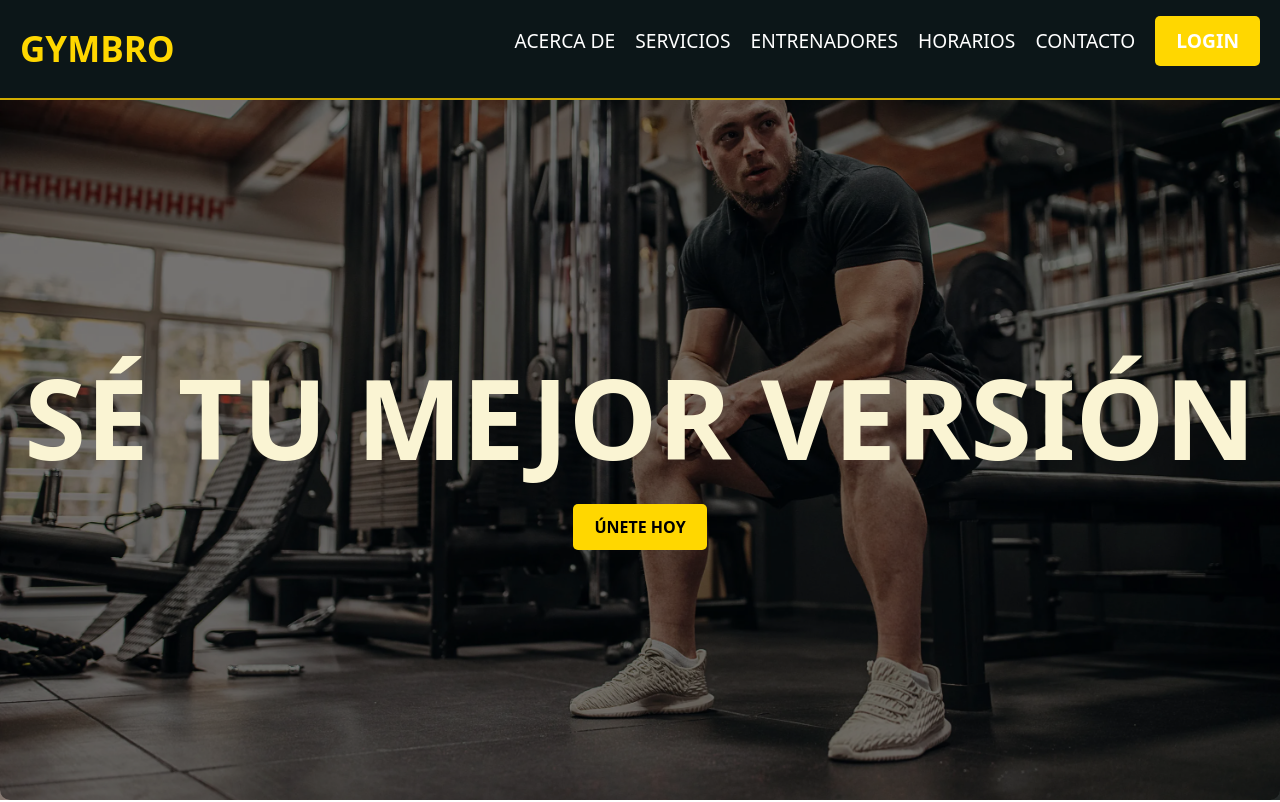
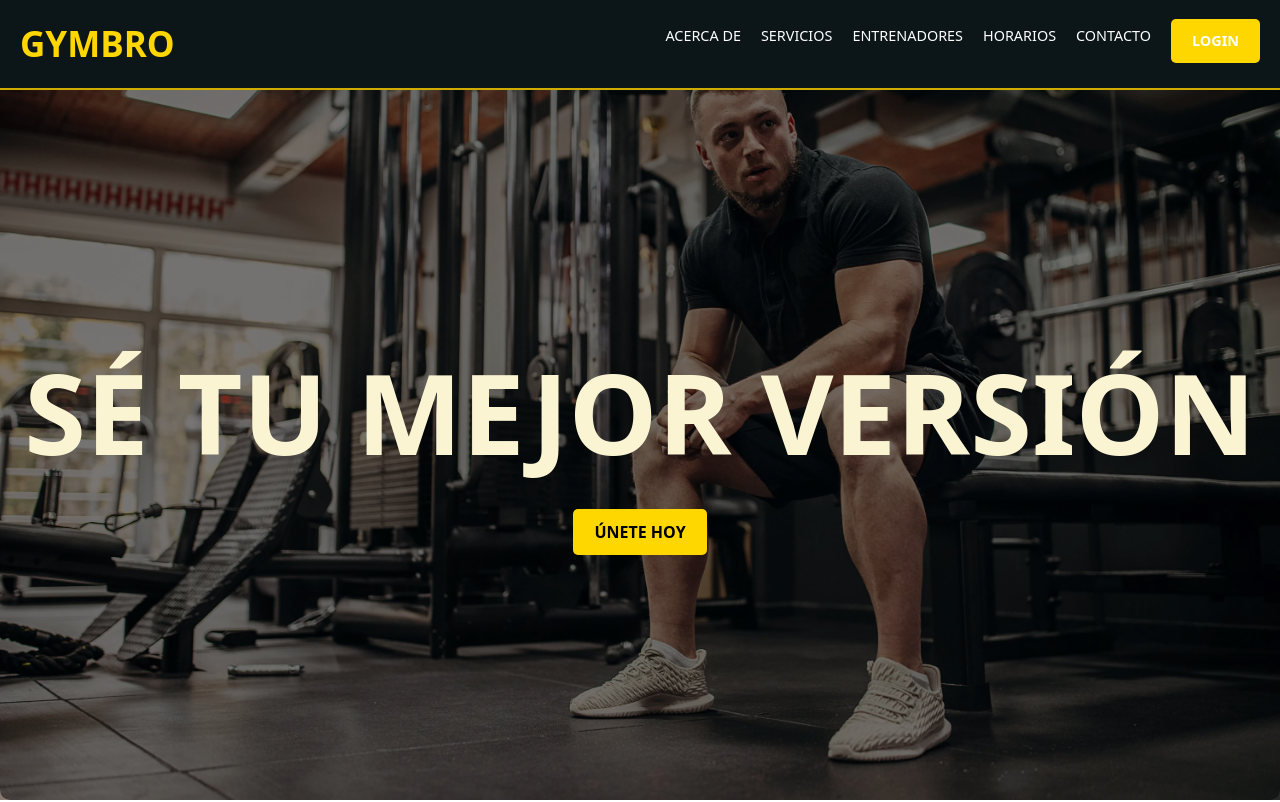
Before and after one commit to estevan-j/Gym_WebSite, an Angular app in the folder fronted/GymUI/: page / in a window 1280 px wide. Shown: the top 802 px of the page. Built offline with nearby package versions, Linux system fonts and the light colour scheme.

Commit message:
mejores visuales finales

```diff
--- a/fronted/GymUI/src/pages/landing-page/landing-page.component.css
+++ b/fronted/GymUI/src/pages/landing-page/landing-page.component.css
@@ -4,7 +4,7 @@
     justify-content: space-between;
     align-items: center; /* Asegura que los elementos dentro del header estén centrados verticalmente */
     padding: 0 20px; /* Ajusta este valor para definir espacio a los lados */
-    height: 100px;
+    height: 90px;
     border-bottom: 2px solid #D1AC00;
     position: fixed; /* Fija el header en la parte superior */
     top: 0;
@@ -89,6 +89,7 @@
 }
 
 .landing-page .logo a {
+
     text-decoration: none;
     font-size: 35px;
     font-weight: bold;
@@ -96,6 +97,7 @@
 }
 
 .landing-page .header .nav-links {
+    font-size: 0.75em;
     list-style: none;
     display: flex;
     gap: 20px;
@@ -115,6 +117,7 @@
 }
 
 .landing-page .btn {
+    margin-top: 10px;
     background-color: #FFD700;
     color: #000;
     padding: 10px 20px;
```
